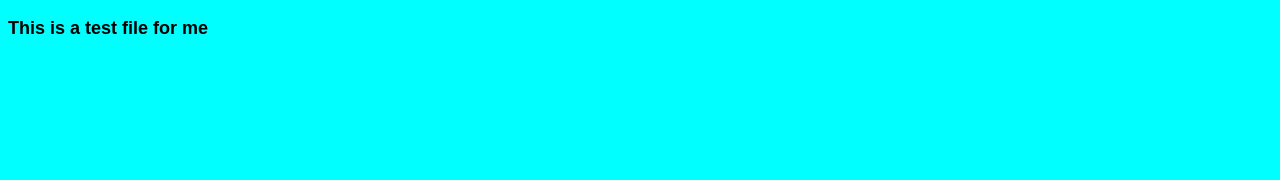
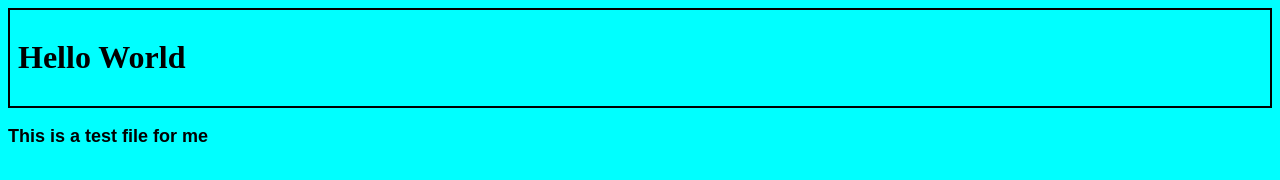
Before and after one commit to bprigent/class_1-test_repo, a plain HTML site: page git_practice/index.html in a window 1280 px wide. Drawn offline with Linux system fonts and the light colour scheme.

Commit message:
minor edits to html file

```diff
--- a/git_practice/index.html
+++ b/git_practice/index.html
@@ -8,6 +8,7 @@
     <link rel="stylesheet" href="style.css">
 </head>
 <body>
-    <p>This is a test file for me</p>
+    <div class="h1_w"><h1>Hello World</h1></div>
+    <div class="p_w"><p>This is a test file for me</p></div>
 </body>
 </html>
--- a/git_practice/style.css
+++ b/git_practice/style.css
@@ -8,3 +8,8 @@ p {
     font-family: Arial, Helvetica, sans-serif;
     font-weight: 800;
 }
+
+.h1_w {
+    border: 2px solid black;
+    padding: 8px;
+}
```
